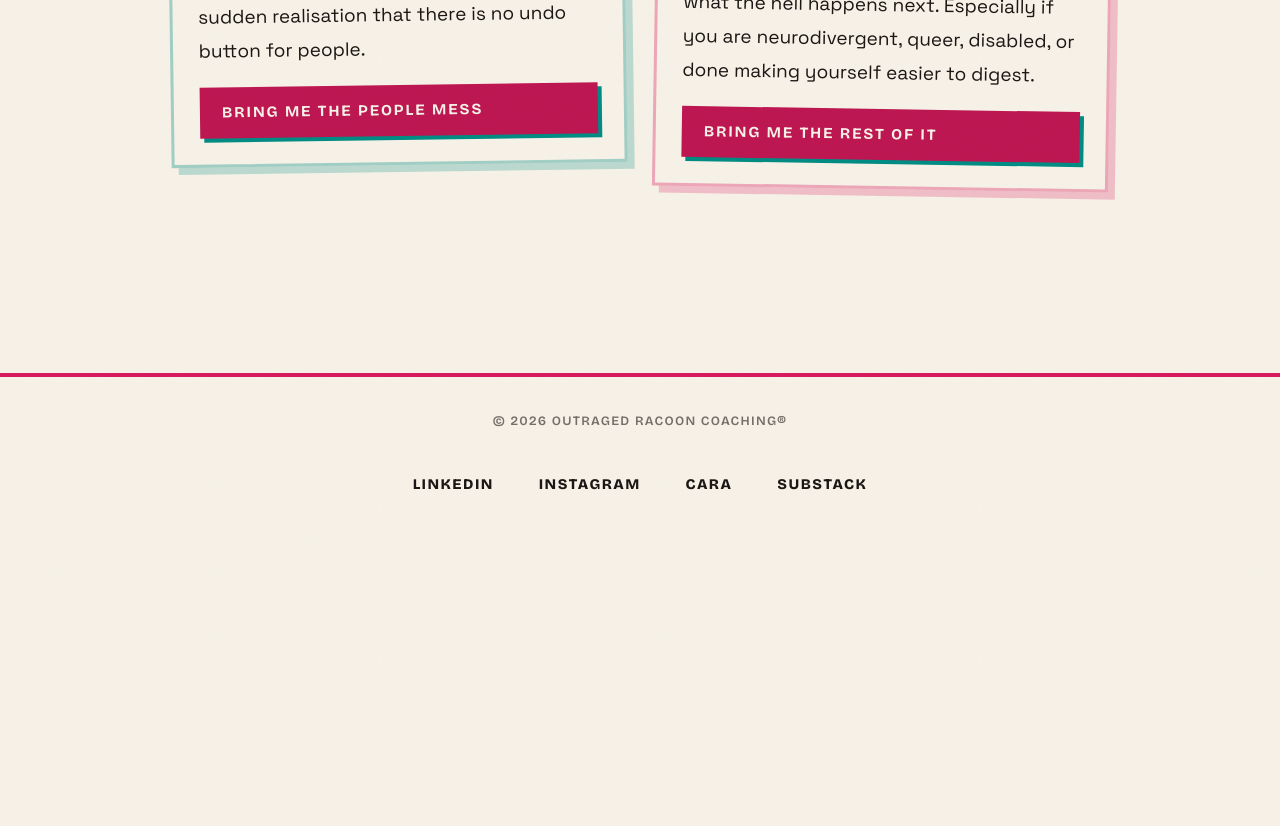
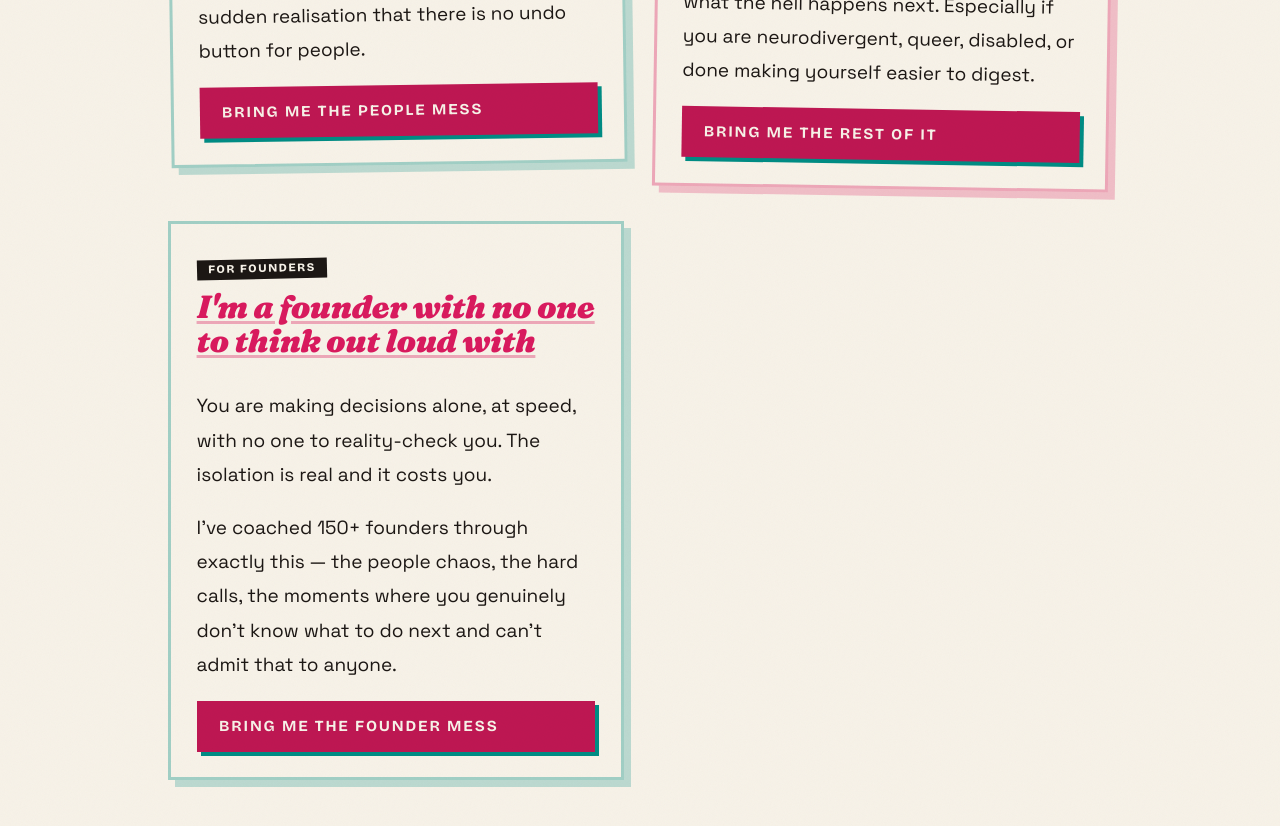
Before and after one commit to outragedpinkracoon/outragedpinkracoon.github.io, a Jekyll site: the page built from coaching.md, in a window 1280 px wide and 900 px high, scrolled down 1001 px. Shown: the top 826 px of the window. Built offline with Jekyll 4.4.1, drawn with Linux system fonts in a browser that asks for light colours; comment, search, counter and statistics services are not loaded; before the commit the page ends 1534 px from its top, so only the background shows below that.

Commit message:
add founders panel to coaching split page; add founders/CTO page to task list
Co-Authored-By: Claude Sonnet 4.6 <noreply@anthropic.com>

```diff
--- a/coaching.md
+++ b/coaching.md
@@ -28,4 +28,12 @@ show_cta: false
     <p>Career moves, burnout, masking, visibility, accommodations, self-trust, and deciding what the hell happens next. Especially if you are neurodivergent, queer, disabled, or done making yourself easier to digest.</p>
     <p><a class="pricing-cta" href="/coaching/folks-in-tech/">Bring me the rest of it</a></p>
   </section>
+
+  <section class="audience-panel audience-panel--manager">
+    <p class="audience-label">For founders</p>
+    <h3><a href="/coaching/folks-in-tech/">I'm a founder with no one to think out loud with</a></h3>
+    <p>You are making decisions alone, at speed, with no one to reality-check you. The isolation is real and it costs you.</p>
+    <p>I've coached 150+ founders through exactly this — the people chaos, the hard calls, the moments where you genuinely don't know what to do next and can't admit that to anyone.</p>
+    <p><a class="pricing-cta" href="/coaching/folks-in-tech/">Bring me the founder mess</a></p>
+  </section>
 </div>
```
Also changed, not shown: tasks.md (+3 -1 lines).
